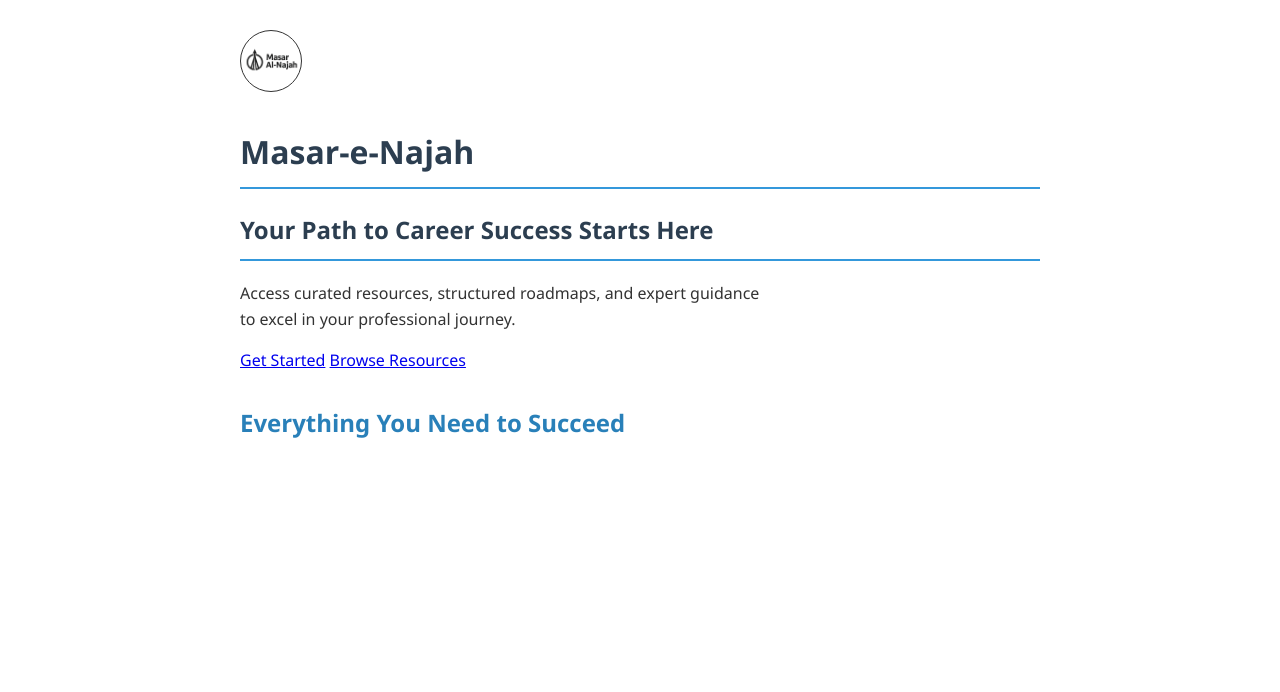
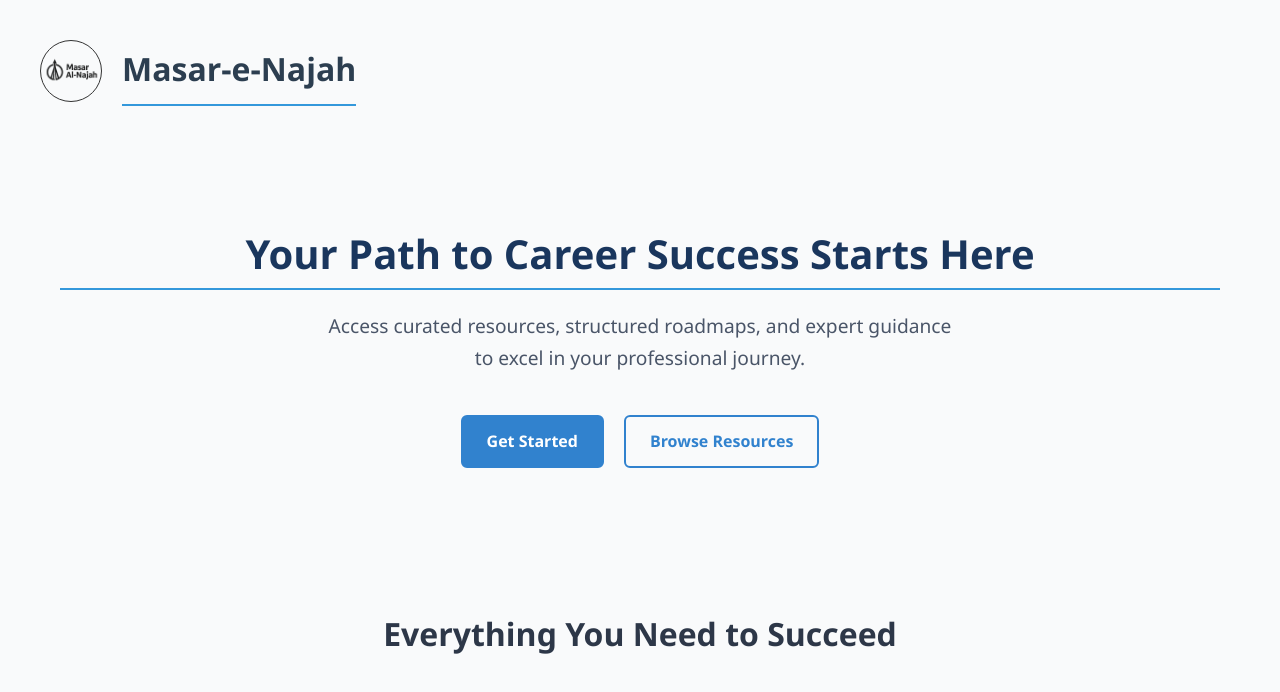
Before and after one commit to MahraibFatima/Masar-e-Najah, a plain HTML site: page index.html in a window 1280 px wide. Drawn offline with Linux system fonts and the light colour scheme.

Commit message:
home page css added

```diff
--- a/style.css
+++ b/style.css
@@ -8,37 +8,33 @@ body {
     padding: 20px;
 }
 
+/* Header Styles */
+.header-container {
+    margin-bottom: 20px;
+}
+
+.logo-title-group {
+    display: flex;
+    align-items: center;
+    gap: 20px;
+}
+
+/* Logo Styles */
+.logo {
+    width: 60px;
+    height: 60px;
+    border-radius: 50%;
+    object-fit: cover;
+    border: 1px solid #333333;
+}
+
 /* Typography */
 h1 {
     color: #2c3e50;
     border-bottom: 2px solid #3498db;
     padding-bottom: 10px;
-}
-
-.head {
-  display: flex;
-  justify-content: space-between;
-  align-items: center;
-}
-/* Logo Styles */
-.logo {
-  width: 60px;
-  height: 60px;
-  border-radius: 50%; /* Make the logo circular */
-  object-fit: cover;
-  justify-content: center;
-  align-items: center;
-  margin-right: 1rem;
-  margin-top: 10px;
-  margin-bottom: 5px;
-  border: 1px solid #333333;
-}
-.logo img {
-  width: 100px;
-}
-.logo h1 {
-  font-size: 2.5rem;
-  margin-left: 1rem;
+    margin: 0; /* Remove default margin */
+    white-space: nowrap; /* Prevent title from wrapping */
 }
 
 h2 {
@@ -102,3 +98,114 @@ hr {
     font-size: 0.8em;
     color: #555;
 }
+
+/* Base Styles */
+body {
+    font-family: 'Segoe UI', Tahoma, Geneva, Verdana, sans-serif;
+    line-height: 1.6;
+    color: #333;
+    max-width: 1200px;
+    margin: 0 auto;
+    padding: 20px;
+    background-color: #f9fafb;
+}
+
+/* Header Styles */
+.header-container {
+    margin-bottom: 40px;
+    padding: 20px 0;
+}
+
+.logo-title-group {
+    display: flex;
+    align-items: center;
+    gap: 20px;
+}
+
+.logo {
+    width: 60px;
+    height: 60px;
+    border-radius: 50%;
+    object-fit: cover;
+    border: 1px solid #333333;
+}
+
+h1 {
+    color: #2c3e50;
+    margin: 0;
+    font-size: 2rem;
+}
+
+/* Hero Section */
+.hero {
+    text-align: center;
+    padding: 60px 20px;
+    margin-bottom: 40px;
+}
+
+.hero-title {
+    font-size: 2.5rem;
+    color: #1a365d;
+    margin-bottom: 20px;
+    line-height: 1.2;
+}
+
+.hero-subtitle {
+    font-size: 1.2rem;
+    color: #4a5568;
+    margin-bottom: 40px;
+    line-height: 1.7;
+}
+
+/* CTA Buttons */
+.cta-buttons {
+    display: flex;
+    gap: 20px;
+    justify-content: center;
+    margin-top: 30px;
+}
+
+.cta-primary, .cta-secondary {
+    padding: 12px 24px;
+    border-radius: 6px;
+    font-weight: 600;
+    text-decoration: none;
+    transition: all 0.3s ease;
+}
+
+.cta-primary {
+    background-color: #3182ce;
+    color: white;
+    border: 2px solid #3182ce;
+}
+
+.cta-primary:hover {
+    background-color: #2c5282;
+    border-color: #2c5282;
+}
+
+.cta-secondary {
+    background-color: transparent;
+    color: #3182ce;
+    border: 2px solid #3182ce;
+}
+
+.cta-secondary:hover {
+    background-color: #ebf8ff;
+}
+
+/* Features Section */
+.features {
+    padding: 20px 20px;
+    text-align: center;
+}
+
+.features h2 {
+    font-size: 2rem;
+    color: #2d3748;
+    margin-top: 20px;
+    margin-bottom: 0px;
+}
+
+/* Existing Resource Styles (from your original CSS) */
+/* ... (keep all your existing resource card styles) ... */
```
